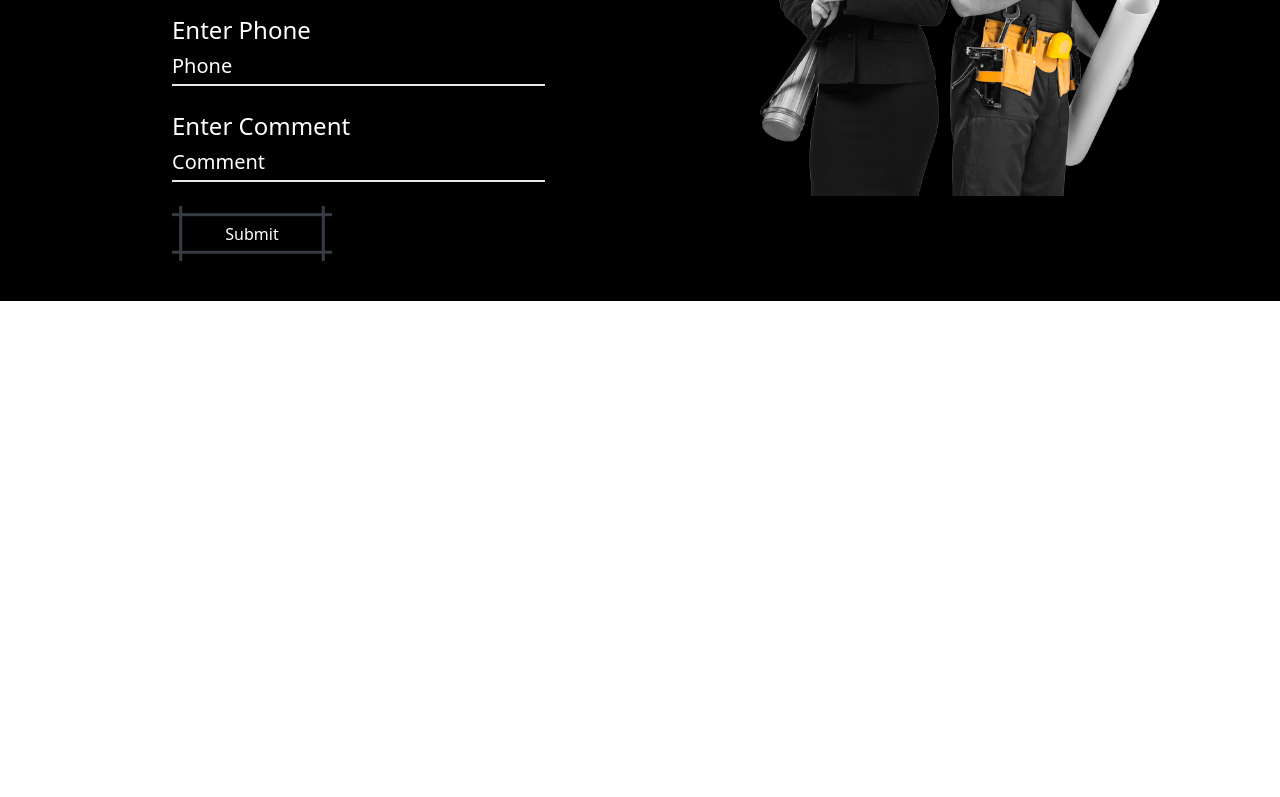
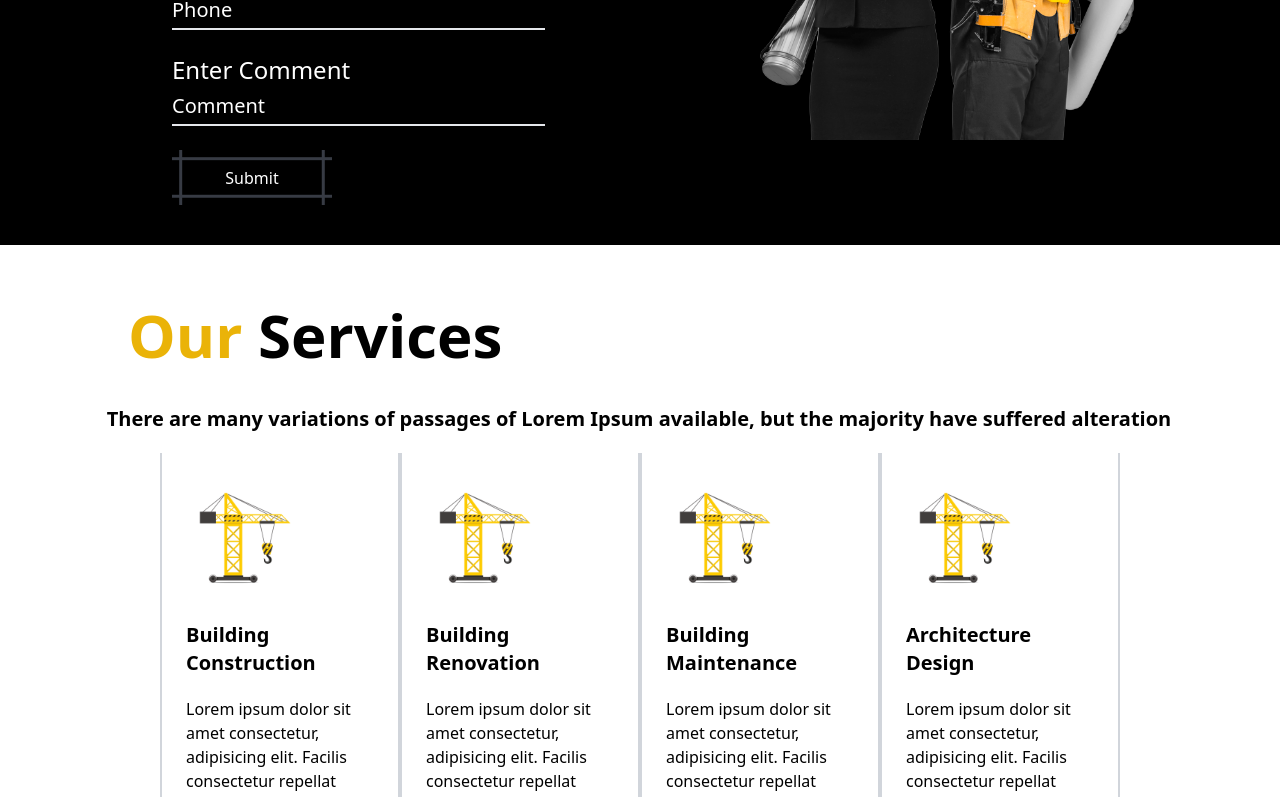
Before and after one commit to Adityachatur/construction-web, a React (Create React App) app: page / in a window 1280 px wide. Shown: the part 3272-4069 px from the top of the page. Before the commit the page ends 3593 px from the top, so only its background shows below. Built offline with nearby package versions, Linux system fonts and the light colour scheme.

Commit message:
new change

```diff
--- a/src/App.css
+++ b/src/App.css
@@ -175,3 +175,16 @@
   transition: color 0.5s ease-in-out;
   /* Smooth transition for placeholder */
 }
+
+
+/* our service */
+
+.service-cardhover:hover .zoom{
+  animation: zoomOut 0.5s ease forwards;
+}
+
+
+.service-cardhover:hover h3{
+  transition: color 0.5s ease;
+  color: rgb(200, 171, 53);
+}
--- a/src/Components/About/AboutCompany.js
+++ b/src/Components/About/AboutCompany.js
@@ -3,6 +3,7 @@ import img1 from '../images/home4.jpg';
 import img2 from '../images/home2.jpg';
 import img3 from '../images/home3.jpg';
 import Projectnumbers from './Projectnumbers';
+import Heading from '../Heading';
 
 const AboutCompany = () => {
     const [currentImageIndex, setCurrentImageIndex] = useState(0);
@@ -18,10 +19,7 @@ const AboutCompany = () => {
 
     return (
         <div className=' aboutcompany w-full my-4  md:px-0 relative'>
-            <div className='w-full'>
-                <h1 className='lg:py-20 lg:pl-32 p-4 w-full text-3xl font-bold'><span className='text-yellow-500'>ABOUT</span> COMPANY</h1>
-            </div>
-
+            <Heading about="About" company="Company"/>
             <div className='relative flex flex-wrap z-10'>
                 <div className="lg:w-8/12 w-full h-auto flex justify-center lg:justify-end">
                     <img src={images[currentImageIndex]} className="object-cover h-auto w-full lg:w-auto" style={{ maxHeight: "420px" }} alt="" />
@@ -41,7 +39,7 @@ const AboutCompany = () => {
             <Projectnumbers />
 
             {/* Polygon Background */}
-            <div className="absolute top-0 left-0 w-full h-full polygon-background-AboutCompany"style={{ backgroundImage: `url(${img2})` }}></div>
+            <div className="absolute top-0 left-0 w-full h-full polygon-background-AboutCompany" style={{ backgroundImage: `url(${img2})` }}></div>
         </div>
     );
 };
--- /dev/null
+++ b/src/Components/Heading.js
@@ -0,0 +1,13 @@
+import React from 'react'
+
+const Heading = (Props) => {
+    return (
+        <div>
+            <div className='w-full'>
+                <h1 className='lg:py-10 lg:pl-32 p-4 w-full text-6xl font-bold'><span className='text-yellow-500 text-6xl font-bold '>{Props.about}</span> {Props.company}</h1>
+            </div>
+        </div>
+    )
+}
+
+export default Heading
--- a/src/Components/Home/Home.js
+++ b/src/Components/Home/Home.js
@@ -6,6 +6,8 @@ import Card from './Card';
 import AboutCompany from '../About/AboutCompany';
 import Founderdetail from '../Founder/Founderdetail';
 import Contactus from '../Contact/Contactus';
+import OurService from '../Service/OurService';
+import OurTeam from '../Service/OurTeam';
 
 const images = [img1, img2, img3];
 
@@ -40,7 +42,9 @@ const Home = () => {
             <Card />
             <AboutCompany />
             <Founderdetail />
-            <Contactus/>
+            <Contactus />
+            <OurService />
+            <OurTeam/>
         </div>
     );
 };
--- /dev/null
+++ b/src/Components/Service/OurService.js
@@ -0,0 +1,71 @@
+import React from 'react'
+import Heading from '../Heading'
+import img1 from '../images/card-crane.png'
+const OurService = () => {
+    return (
+        <div>
+            <Heading about="Our" company="Services" />
+            <h1 className=' w-10/12 mx-auto text-left text-xl font-bold'>There are many variations of passages of Lorem Ipsum available, but the majority have suffered alteration</h1>
+            <div className='my-5'>
+                <div className=' flex flex-wrap w-9/12 mt-5 mx-auto'>
+                    <div className='lg:w-1/4 md:w-1/3 sm:w-1/3 border-x-2 p-3 border-gray-300 service-cardhover'>
+                        <img src={img1} className="lg:h-24 lg:m-6 md:h-16 md:m-3 h-14 m-2 zoom" alt="" />
+                        <h1 className='text-xl font-bold p-3'>Building Construction</h1>
+                        <p className='text-md py-2 px-3'>Lorem ipsum dolor sit amet consectetur, adipisicing elit. Facilis consectetur repellat voluptatem!</p>
+                        <h3 className='text-xl font-bold px-3 py-1'>Read More </h3>
+                    </div>
+
+                    <div className='lg:w-1/4 md:w-1/3 sm:w-1/3 border-x-2 p-3 border-gray-300 service-cardhover'>
+                        <img src={img1} className="lg:h-24 lg:m-6 md:h-16 md:m-3 h-14 m-2 zoom" alt="" />
+                        <h1 className='text-xl font-bold p-3'>Building Renovation</h1>
+                        <p className='text-md py-2 px-3'>Lorem ipsum dolor sit amet consectetur, adipisicing elit. Facilis consectetur repellat voluptatem!</p>
+                        <h3 className='text-xl font-bold px-3 py-1'>Read More </h3>
+                    </div>
+                    <div className='lg:w-1/4 md:w-1/3 sm:w-1/3 border-x-2 p-3 border-gray-300 service-cardhover'>
+                        <img src={img1} className="lg:h-24 lg:m-6 md:h-16 md:m-3 h-14 m-2 zoom" alt="" />
+                        <h1 className='text-xl font-bold p-3'>Building Maintenance</h1>
+                        <p className='text-md py-2 px-3'>Lorem ipsum dolor sit amet consectetur, adipisicing elit. Facilis consectetur repellat voluptatem!</p>
+                        <h3 className='text-xl font-bold px-3 py-1'>Read More </h3>
+                    </div>
+                    <div className='lg:w-1/4 md:w-1/3 sm:w-1/3 border-x-2 p-3 border-gray-300 service-cardhover'>
+                        <img src={img1} className="lg:h-24 lg:m-6 md:h-16 md:m-3 h-14 m-2 zoom" alt="" />
+                        <h1 className='text-xl font-bold p-3'>Architecture Design
+                        </h1>
+                        <p className='text-md py-2 px-3'>Lorem ipsum dolor sit amet consectetur, adipisicing elit. Facilis consectetur repellat voluptatem!</p>
+                        <h3 className='text-xl font-bold px-3 py-1'>Read More </h3>
+                    </div>
+
+                </div>
+                <div className=' flex flex-wrap w-9/12 mx-auto'>
+                    <div className='lg:w-1/4 md:w-1/3 sm:w-1/3 border-x-2 p-3 border-gray-300 service-cardhover'>
+                        <img src={img1} className="lg:h-24 lg:m-6 md:h-16 md:m-3 h-14 m-2 zoom" alt="" />
+                        <h1 className='text-xl font-bold p-3'>Construction Consultant</h1>
+                        <p className='text-md py-2 px-3'>Lorem ipsum dolor sit amet consectetur, adipisicing elit. Facilis consectetur repellat voluptatem!</p>
+                        <h3 className='text-xl font-bold px-3 py-1'>Read More </h3>
+                    </div>
+
+                    <div className='lg:w-1/4 md:w-1/3 sm:w-1/3 border-x-2 p-3 border-gray-300 service-cardhover'>
+                        <img src={img1} className="lg:h-24 lg:m-6 md:h-16 md:m-3 h-14 m-2 zoom" alt="" />
+                        <h1 className='text-xl font-bold p-3'>Material Supply</h1>
+                        <p className='text-md py-2 px-3'>Lorem ipsum dolor sit amet consectetur, adipisicing elit. Facilis consectetur repellat voluptatem!</p>
+                        <h3 className='text-xl font-bold px-3 py-1'>Read More </h3>
+                    </div>
+                    <div className='lg:w-1/4 md:w-1/3 sm:w-1/3 border-x-2 p-3 border-gray-300 service-cardhover'>
+                        <img src={img1} className="lg:h-24 lg:m-6 md:h-16 md:m-3 h-14 m-2 zoom" alt="" />
+                        <h1 className='text-xl font-bold p-3'>House Renovation</h1>
+                        <p className='text-md py-2 px-3'>Lorem ipsum dolor sit amet consectetur, adipisicing elit. Facilis consectetur repellat voluptatem!</p>
+                        <h3 className='text-xl font-bold px-3 py-1'>Read More </h3>
+                    </div>
+                    <div className='lg:w-1/4 md:w-1/3 sm:w-1/3 border-x-2 p-3 border-gray-300 service-cardhover'>
+                        <img src={img1} className="lg:h-24 lg:m-6 md:h-16 md:m-3 h-14 m-2 zoom" alt="" />
+                        <h1 className='text-xl font-bold p-3'>Interior Design</h1>
+                        <p className='text-md py-2 px-3'>Lorem ipsum dolor sit amet consectetur, adipisicing elit. Facilis consectetur repellat voluptatem!</p>
+                        <h3 className='text-xl font-bold px-3 py-1'>Read More </h3>
+                    </div>
+                </div>
+            </div>
+        </div>
+    )
+}
+
+export default OurService
--- /dev/null
+++ b/src/Components/Service/OurTeam.js
@@ -0,0 +1,96 @@
+import React, { useState } from 'react';
+import Slider from 'react-slick';
+import 'slick-carousel/slick/slick.css';
+import 'slick-carousel/slick/slick-theme.css';
+import trainer1 from '../images/home1.jpg';
+import trainer2 from '../images/home2.jpg';
+import trainer4 from '../images/home3.jpg';
+import trainer5 from '../images/home4.jpg';
+import trainer7 from '../images/home3.jpg';
+import Heading from '../Heading';
+
+import backgroundImage from '../images/OurTeambackgroundimg.jpg'
+const OurTeam = () => {
+    const cardData = [
+        { imageUrl: trainer1, name: 'Trainer 1' },
+        { imageUrl: trainer2, name: 'Trainer 2' },
+        { imageUrl: trainer4, name: 'Trainer 3' },
+        { imageUrl: trainer5, name: 'Trainer 4' },
+        { imageUrl: trainer7, name: 'Trainer 5' },
+        // Add more image URLs and names as needed
+    ];
+
+    const settings = {
+        dots: true,
+        infinite: true,
+        speed: 500,
+        slidesToShow: 3,
+        slidesToScroll: 1,
+        autoplay: true,
+        autoplaySpeed: 3000,
+        responsive: [
+            {
+                breakpoint: 1024,
+                settings: {
+                    slidesToShow: 2,
+                    slidesToScroll: 1,
+                },
+            },
+            {
+                breakpoint: 768,
+                settings: {
+                    slidesToShow: 1,
+                    slidesToScroll: 1,
+                },
+            },
+        ],
+    };
+
+    const [hoveredIndex, setHoveredIndex] = useState(null);
+    const slideInAnimation = {
+        animation: 'slideIn 0.3s ease-in-out forwards',
+        height: '150px' // Define animation
+    };
+    return (
+        <div className='my-16'>
+            <div className='w-full' style={{ backgroundImage: `url(${backgroundImage})`, backgroundSize: 'cover', backgroundPosition: 'center', height: '450px', }}>
+                <div className='text-center my-5'>
+                    <Heading about="Our" company="Team" />
+                </div>
+
+
+                <div className='w-10/12 mx-auto'>
+                <Slider {...settings}>
+                    {cardData.map((item, index) => (
+                        <div
+                            key={index}
+                            className="relative"
+                            onMouseEnter={() => setHoveredIndex(index)}
+                            onMouseLeave={() => setHoveredIndex(null)}
+                        >
+                            <div className="mx-3 h-1/5 shadow-md">
+                                <img src={item.imageUrl} alt={`Team Member ${index + 1}`} className="w-full h-2/5 object-cover" />
+                            </div>
+                            {hoveredIndex === index && (
+                                <div
+                                    className="absolute bottom-0 left-0 right-0 bg-black text-center py-3 mx-3 border-t-4 border-gray-700 "
+                                    style={slideInAnimation}
+                                >
+                                    <p className="text-xl text-white font-semibold mt-7 font-Oswald"> {item.name} </p> <br /> <p className='text-white text-base font-Roboto'>GYM TRAINER</p>
+                                </div>
+                            )}
+                        </div>
+                    ))}
+                </Slider>
+            </div>
+
+
+
+            </div>
+
+
+        </div>
+    );
+};
+
+export default OurTeam;
```
Also changed, not shown: src/Components/images/OurTeambackgroundimg.jpg (added).
